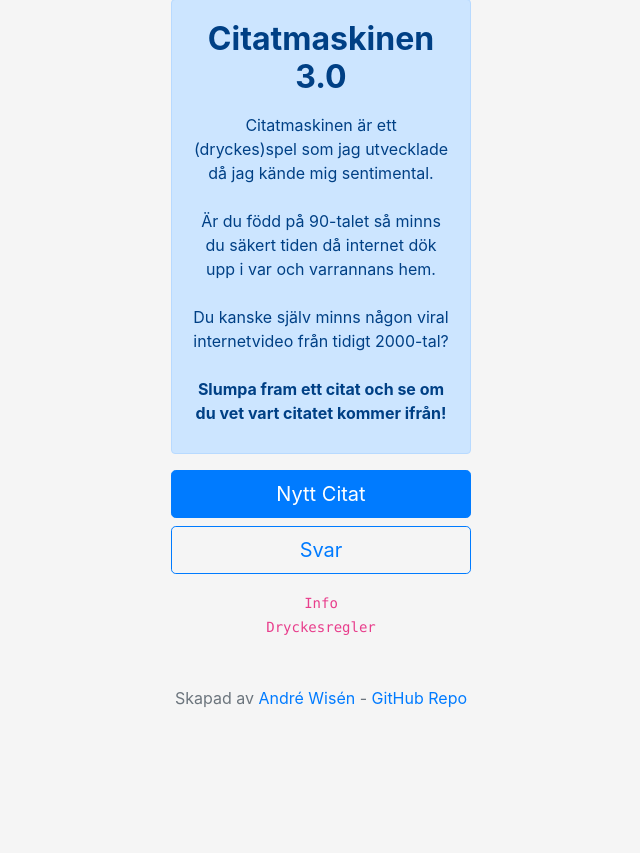
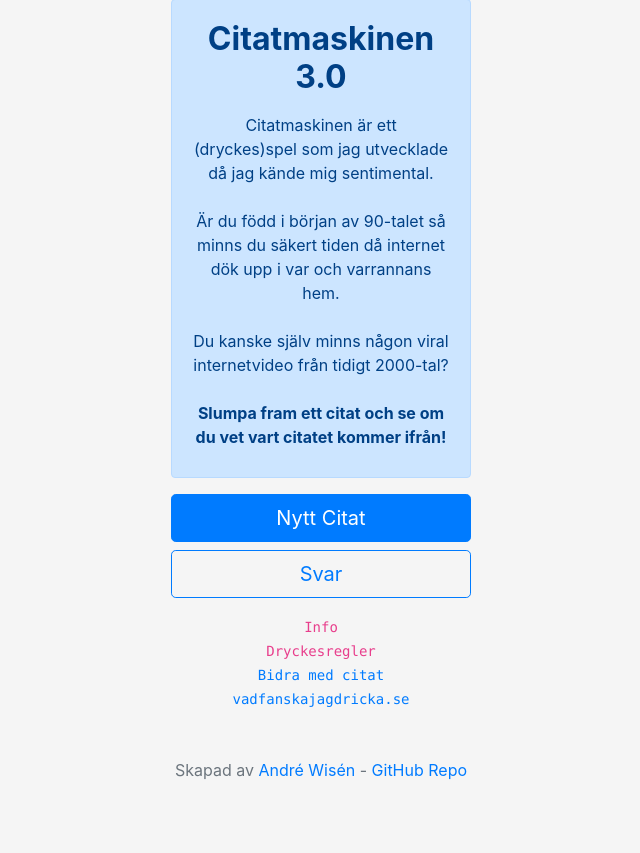
Before and after one commit to andrewisen/Citatmaskinen, a PHP site: page / in a window 1280 px wide. Shown: the part 152-1005 px from the top of the page, without its empty margins (319-959 px from the left). Before the commit the page ends 860 px from the top, so only its background shows below. Run offline with PHP 8.4, Linux system fonts and the light colour scheme.

Commit message:
Update text

```diff
--- a/app/index.php
+++ b/app/index.php
@@ -6,7 +6,7 @@
     $appAuthor = "André 'MG' Wisén";
 
     $info = $appName . ' är ett (dryckes)spel som jag utvecklade då jag kände mig sentimental.<br><br>
-    Är du född på 90-talet så minns du säkert tiden då internet dök upp i var och varrannans hem.<br><br>
+    Är du född i början av 90-talet så minns du säkert tiden då internet dök upp i var och varrannans hem.<br><br>
     Du kanske själv minns någon viral internetvideo från tidigt 2000-tal?<br><br>
     <b>Slumpa fram ett citat och se om du vet vart citatet kommer ifrån!</b>
     ';
@@ -128,6 +128,10 @@
                 <code data-toggle="modal" data-target="#modal-info">Info</code>
                 <br>
                 <code data-toggle="modal" data-target="#modal-rules">Dryckesregler</code>
+                <br>
+                <code><a href="https://github.com/andrewisen/citatmaskinen#bidra" target="_blank">Bidra med citat</a></code>
+                <br>
+                <code><a href="https://vadfanskajagdricka.se" target="_blank">vadfanskajagdricka.se</a></code>
             </p>
 
             <p class="mt-5 mb-3 text-muted">
@@ -163,7 +167,7 @@
         <div class="modal-dialog" role="document">
             <div class="modal-content">
                 <div class="modal-header">
-                    <h5 class="modal-title" id="exampleModalLabel">Hur full vill du bli?</h5>
+                    <h5 class="modal-title" id="exampleModalLabel">Spelregler</h5>
                     <button type="button" class="close" data-dismiss="modal" aria-label="Close">
                         <span aria-hidden="true">&times;</span>
                     </button>
```
